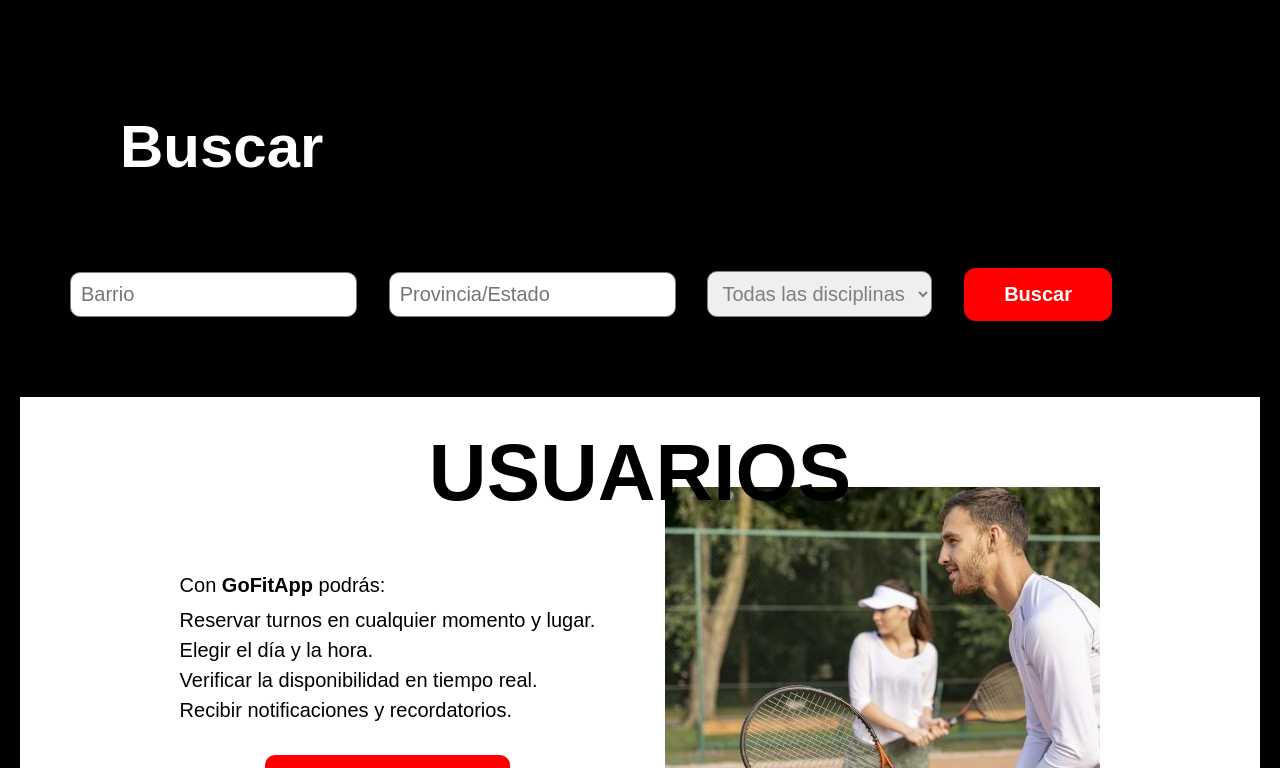
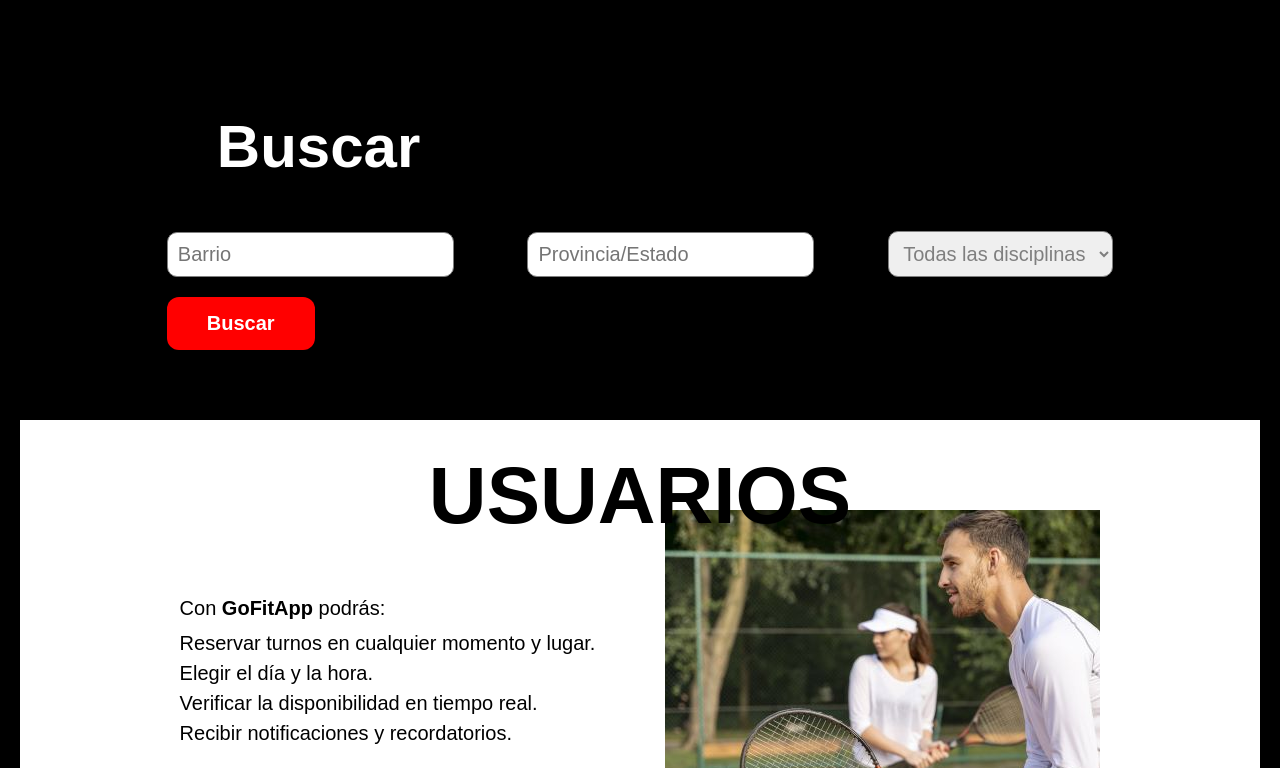
Before and after one commit to Alex420s/C16-74-n-python, a React (Create React App) app in the folder frontend/: page / in a window 1280 px wide. Shown: the part 993-1761 px from the top of the page. Built offline with nearby package versions, Linux system fonts and the light colour scheme; the HTML template or start-up script is replaced by a standard one.

Commit message:
intendo de responsear el home

```diff
--- a/frontend/src/components/HomePage.jsx
+++ b/frontend/src/components/HomePage.jsx
@@ -13,7 +13,7 @@ import ImgProf from '../images/img-index-prof.jpg'
 
 const HomePage = () => {
   return (
-    <div>
+    <div className='bodyHome'>
       <div className="promos">
         <ul>
           <li>
--- a/frontend/src/stylesheets/Home.css
+++ b/frontend/src/stylesheets/Home.css
@@ -1,3 +1,9 @@
+.bodyHome{
+    display:flex;
+    flex-direction: column;
+    align-items: center;
+}
+
 .promos {
 	width: 90%;
     height: 350px;
@@ -160,3 +166,10 @@
     margin: 30px auto 5px auto;
     gap: 10px;
 }
+
+/*@media only screen and (max-width: 600px) {
+    .searchbar{
+        width: 90%;
+        margin: 300px 0;
+    }
+}*/
--- a/frontend/src/stylesheets/Searchbar.css
+++ b/frontend/src/stylesheets/Searchbar.css
@@ -1,5 +1,5 @@
-.searchbar {
-    width: 1200px;
+/*.searchbar {
+    width: 90%;
     display: flex;
     padding: 10px;
     margin: 20px auto;
@@ -36,7 +36,7 @@
 
 .inputsBuscador{
     display: flex;
-    width: 90%;
+    width: 100%;
     display: flex;
     align-items: center;
     padding: 10px;
@@ -59,9 +59,93 @@
 
 .disciplina{
     padding: 10px;
-  font-size: 20px;
-  width: 100%;
-  border-radius: 10px;
-  border: 1px solid #7F7F7F;
-  margin: 10px 0;
+    font-size: 20px;
+    width: 100%;
+    border-radius: 10px;
+    border: 1px solid #7F7F7F;
+    margin: 10px 0;
 }
+
+@media only screen and (max-width: 600px) {
+    .buscar {
+        font-size: 0.8em;
+    }
+}*/
+
+.searchbar {
+    width: 90%;
+    display: flex;
+    padding: 10px;
+    margin: 20px auto;
+    flex-direction: column;
+}
+
+.h2Busca {
+    color: white;
+    margin: 20px auto 20px 60px;
+    font-size: 60px;
+    font-weight: bold;
+    text-align: left;
+}
+
+.buscar {
+    padding: 15px 40px;
+    border-style: none;
+    border-radius: 12px;
+    color: white;
+    background-color: red;
+    cursor: pointer;
+    font-size: 20px;
+    font-weight: 600;
+    width: 100%;
+    margin-top: 10px;
+}
+
+.inputsBuscar {
+    padding: 10px;
+    font-size: 20px;
+    width: 100%;
+    border-radius: 10px;
+    border: 1px solid #7F7F7F;
+    margin: 10px 0;
+}
+
+.inputsBuscador {
+    display: flex;
+    width: 100%;
+    flex-wrap: wrap;
+    align-items: center;
+    padding: 10px;
+    margin: 10px 0 0 0;
+    justify-content: space-between;
+}
+
+.modal-overlay {
+    position: fixed;
+    top: 0;
+    left: 0;
+    width: 100%;
+    height: 100%;
+    background-color: rgba(0, 0, 0, 0.1);
+    z-index: 999;
+    display: flex;
+    justify-content: center;
+    align-items: center;
+}
+
+.disciplina {
+    padding: 10px;
+    font-size: 20px;
+    width: 48%;
+    border-radius: 10px;
+    border: 1px solid #7F7F7F;
+    margin: 10px 0;
+}
+
+/* Ajuste para tamaños de pantalla más pequeños */
+/*@media only screen and (max-width: 600px) {
+    .disciplina {
+        width: 100%; /* Ocupa el ancho completo en pantallas pequeñas
+        margin: 10px 0; /* Ajuste del margen inferior
+    }
+}*/
```
